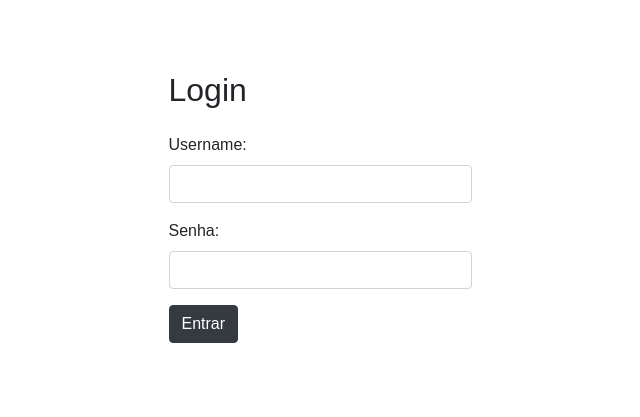
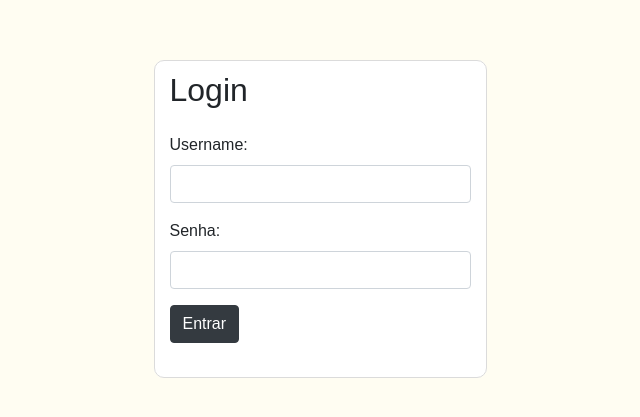
Before and after one commit to rillmind/NoSQLi, a website: page front/login/html/login.html in a window 1280 px wide. Shown: the part 205-622 px from the top of the page, without its empty margins (320-960 px from the left). Drawn offline with nearby package versions, Linux system fonts and the light colour scheme.

Commit message:
fix: mudando cores do mini front

```diff
--- a/front/login/css/style.css
+++ b/front/login/css/style.css
@@ -6,6 +6,7 @@ body {
     justify-content: center;
     min-height: 100vh;
     align-items: center;
+    background-color: rgb(255, 253, 242);
 }
 
 .myalert1 {
@@ -25,3 +26,10 @@ body {
     height: 100%;
     text-align: center;
 }
+
+fieldset {
+    border: 1px solid #dbdbdb;
+    padding: 10px;
+    border-radius: 10px;
+    background-color: #ffffff;
+  }
--- a/front/login/html/login.html
+++ b/front/login/html/login.html
@@ -15,7 +15,7 @@
 <body>
     <div class="container mt-5">
         <div class="row justify-content-center mywidth">
-            <div class="col-md-6">
+            <fieldset class="col-md-6">
                 <h2 class="mb-4">Login</h2>
                 <form id="loginForm">
                     <div class="mb-3">
@@ -30,7 +30,7 @@
                     <br><br>
                     <div id="errorMessage" class="mb-3 alert alert-danger myalert1" role="alert"></div>
                 </form>
-            </div>
+            </fieldset>
         </div>
     </div>
 
```
